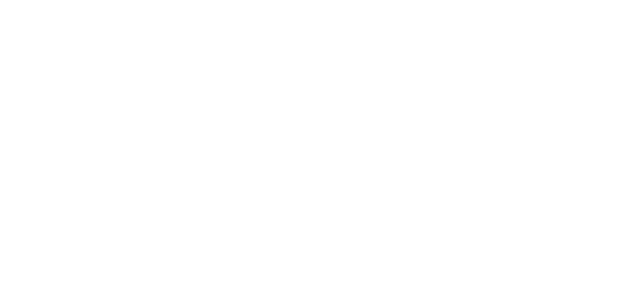
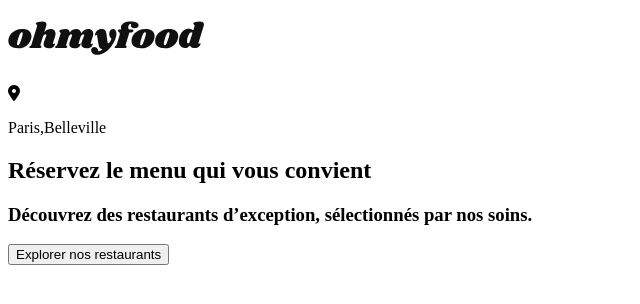
Before and after one commit to pierrick3773/oh_my_food, a plain HTML site: page index.html in a window 1280 px wide. Shown: the whole page, without its empty margins (0-640 px from the left). Drawn offline with Linux system fonts and the light colour scheme.

Commit message:
header + location + slogan

```diff
--- a/index.html
+++ b/index.html
@@ -3,9 +3,25 @@
 <head>
     <meta charset="UTF-8">
     <meta name="viewport" content="width=device-width, initial-scale=1.0">
-    <title>Document</title>
+    <title>Oh my food</title>
+    <script src="https://kit.fontawesome.com/128c3f8990.js" crossorigin="anonymous"></script>
 </head>
 <body>
+    <header>
+        <h1><img src="/Images et textes Ohmyfood/images/logo/ohmyfood@2x.svg" alt="oh my food"></h1>
+    </header>
+    <section class="localisation">
+        <i class="fa-solid fa-location-dot"></i>
+        <p>Paris,Belleville</p>
+    </section>
+    <section class="main_slogan">
+        <h2>Réservez le menu qui vous convient</h2>
+        <h3>Découvrez des restaurants d’exception, sélectionnés par nos soins.</h3>
+        <button class="explore">
+            Explorer nos restaurants
+        </button>
+
+    </section>
 
 </body>
 </html>
```
